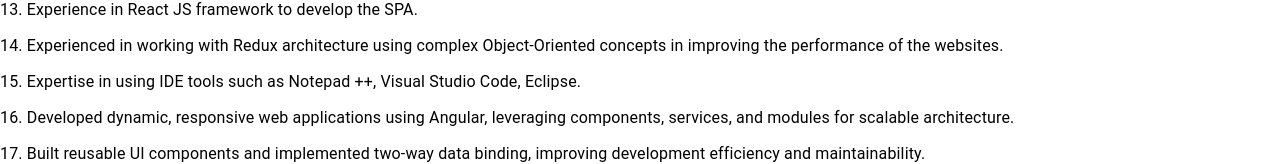
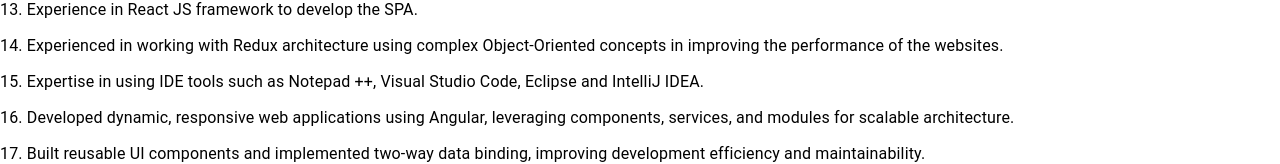
Before and after one commit to kavitha1246/resume, a React (Create React App) app: page / in a window 1280 px wide. Shown: the part 576-740 px from the top of the page. Built offline with nearby package versions, Linux system fonts and the light colour scheme.

Commit message:
added ides

```diff
--- a/src/Home.js
+++ b/src/Home.js
@@ -17,7 +17,7 @@
     "Familiarity with Agile Scrum methodology, bug tracking tools like JIRA, and build tools such as Webpack, Babel, NPM, and Yarn.",
     "Experience in React JS framework to develop the SPA.",
     "Experienced in working with Redux architecture using complex Object-Oriented concepts in improving the performance of the websites.",
-    "Expertise in using IDE tools such as Notepad ++, Visual Studio Code, Eclipse.",
+    "Expertise in using IDE tools such as Notepad ++, Visual Studio Code, Eclipse and IntelliJ IDEA.",
     "Developed dynamic, responsive web applications using Angular, leveraging components, services, and modules for scalable architecture.",
     "Built reusable UI components and implemented two-way data binding, improving development efficiency and maintainability.",
     "Integrated RESTful APIs using HttpClient and handled asynchronous data with RxJS Observables.",
```
